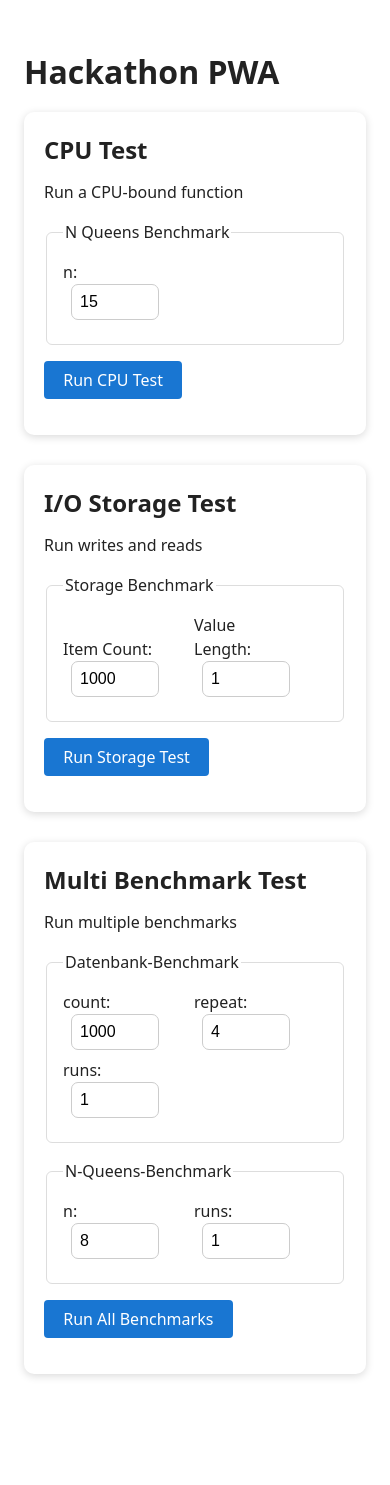
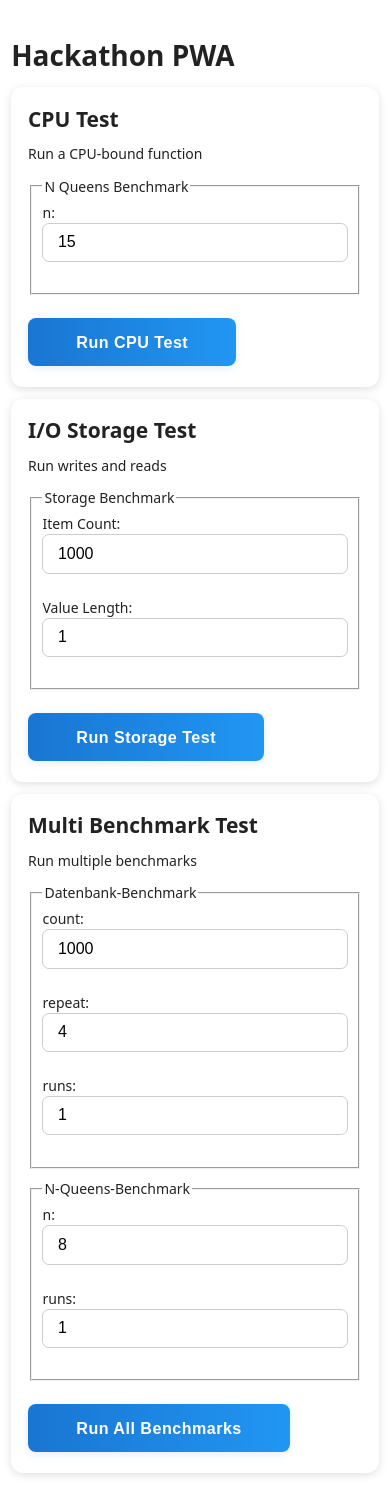
Before and after one commit to jessicadraper/web-hackathon-pwa, a Vue app in the folder pwa-app/: page / in a window 390 px wide. Before the commit the page ends 1404 px from the top, so only its background shows below. Built offline with nearby package versions, Linux system fonts and the light colour scheme.

Commit message:
CSS optimization

```diff
--- a/pwa-app/src/components/CPUTest.vue
+++ b/pwa-app/src/components/CPUTest.vue
@@ -38,75 +38,3 @@ async function cpuTest() {
     </div>
   </div>
 </template>
-
-<style scoped>
-.benchmark-card {
-  max-width: 600px;
-  margin: 2em auto;
-  background: #fff;
-  border-radius: 10px;
-  box-shadow: 0 2px 12px rgba(0,0,0,0.08);
-  padding: 2em 2em 1.5em 2em;
-}
-.benchmark-card.inner-card {
-  box-shadow: none;
-  border: none;
-  padding: 0;
-  margin: 0;
-  background: transparent;
-}
-.benchmark-form fieldset {
-  border: 1px solid #ddd;
-  border-radius: 6px;
-  margin-bottom: 1em;
-  padding: 1em;
-}
-.benchmark-form label {
-  display: inline-block;
-  margin-right: 1.5em;
-  margin-bottom: 0.5em;
-}
-.benchmark-form input[type="number"] {
-  width: 70px;
-  margin-left: 0.5em;
-}
-button {
-  margin-bottom: 1em;
-  background: #1976d2;
-  color: #fff;
-  border: none;
-  border-radius: 4px;
-  padding: 0.5em 1.2em;
-  font-size: 1em;
-  cursor: pointer;
-  transition: background 0.2s;
-}
-button:disabled {
-  background: #aaa;
-  cursor: not-allowed;
-}
-.notice {
-  display: flex;
-  align-items: center;
-  background: #e3f2fd;
-  color: #1976d2;
-  border-radius: 6px;
-  padding: 1em;
-  margin: 1.5em 0;
-  font-weight: 500;
-  font-size: 1.1em;
-}
-.spinner {
-  width: 22px;
-  height: 22px;
-  border: 3px solid #90caf9;
-  border-top: 3px solid #1976d2;
-  border-radius: 50%;
-  margin-right: 1em;
-  animation: spin 1s linear infinite;
-}
-@keyframes spin {
-  0% { transform: rotate(0deg); }
-  100% { transform: rotate(360deg); }
-}
-</style>
--- a/pwa-app/src/components/MultiBenchmark.vue
+++ b/pwa-app/src/components/MultiBenchmark.vue
@@ -101,138 +101,3 @@ async function runBenchmarks() {
   loading.value = false
 }
 </script>
-
-<style scoped>
-.benchmark-card {
-  max-width: 600px;
-  margin: 2em auto;
-  background: #fff;
-  border-radius: 10px;
-  box-shadow: 0 2px 12px rgba(0,0,0,0.08);
-  padding: 2em 2em 1.5em 2em;
-}
-.benchmark-form fieldset {
-  border: 1px solid #ddd;
-  border-radius: 6px;
-  margin-bottom: 1em;
-  padding: 1em;
-}
-.benchmark-form label {
-  display: inline-block;
-  margin-right: 1.5em;
-  margin-bottom: 0.5em;
-}
-.benchmark-form input[type="number"] {
-  width: 70px;
-  margin-left: 0.5em;
-}
-button, .csv-btn {
-  margin-bottom: 1em;
-  background: #1976d2;
-  color: #fff;
-  border: none;
-  border-radius: 4px;
-  padding: 0.5em 1.2em;
-  font-size: 1em;
-  cursor: pointer;
-  transition: background 0.2s;
-}
-button:disabled {
-  background: #aaa;
-  cursor: not-allowed;
-}
-.csv-btn {
-  margin-bottom: 1.5em;
-}
-.notice {
-  display: flex;
-  align-items: center;
-  background: #e3f2fd;
-  color: #1976d2;
-  border-radius: 6px;
-  padding: 1em;
-  margin: 1.5em 0;
-  font-weight: 500;
-  font-size: 1.1em;
-}
-.spinner {
-  width: 22px;
-  height: 22px;
-  border: 3px solid #90caf9;
-  border-top: 3px solid #1976d2;
-  border-radius: 50%;
-  margin-right: 1em;
-  animation: spin 1s linear infinite;
-}
-@keyframes spin {
-  0% { transform: rotate(0deg); }
-  100% { transform: rotate(360deg); }
-}
-/* Card-Styling wie gehabt */
-.benchmark-card {
-  max-width: 600px;
-  margin: 2em auto;
-  background: #fff;
-  border-radius: 10px;
-  box-shadow: 0 2px 12px rgba(0,0,0,0.08);
-  padding: 2em 2em 1.5em 2em;
-}
-.benchmark-form fieldset {
-  border: 1px solid #ddd;
-  border-radius: 6px;
-  margin-bottom: 1em;
-  padding: 1em;
-}
-.benchmark-form label {
-  display: inline-block;
-  margin-right: 1.5em;
-  margin-bottom: 0.5em;
-}
-.benchmark-form input[type="number"] {
-  width: 70px;
-  margin-left: 0.5em;
-}
-button, .csv-btn {
-  margin-bottom: 1em;
-  background: #1976d2;
-  color: #fff;
-  border: none;
-  border-radius: 4px;
-  padding: 0.5em 1.2em;
-  font-size: 1em;
-  cursor: pointer;
-  transition: background 0.2s;
-}
-button:disabled {
-  background: #aaa;
-  cursor: not-allowed;
-}
-.csv-btn {
-  margin-bottom: 1.5em;
-}
-.notice {
-  display: flex;
-  align-items: center;
-  background: #e3f2fd;
-  color: #1976d2;
-  border-radius: 6px;
-  padding: 1em;
-  margin: 1.5em 0;
-  font-weight: 500;
-  font-size: 1.1em;
-}
-.spinner {
-  width: 22px;
-  height: 22px;
-  border: 3px solid #90caf9;
-  border-top: 3px solid #1976d2;
-  border-radius: 50%;
-  margin-right: 1em;
-  animation: spin 1s linear infinite;
-}
-@keyframes spin {
-  0% { transform: rotate(0deg); }
-  100% { transform: rotate(360deg); }
-}
-
-</style>
--- a/pwa-app/src/components/StorageTest.vue
+++ b/pwa-app/src/components/StorageTest.vue
@@ -45,75 +45,3 @@ async function storageTest() {
     </div>
   </div>
 </template>
-
-<style scoped>
-.benchmark-card {
-  max-width: 600px;
-  margin: 2em auto;
-  background: #fff;
-  border-radius: 10px;
-  box-shadow: 0 2px 12px rgba(0,0,0,0.08);
-  padding: 2em 2em 1.5em 2em;
-}
-.benchmark-card.inner-card {
-  box-shadow: none;
-  border: none;
-  padding: 0;
-  margin: 0;
-  background: transparent;
-}
-.benchmark-form fieldset {
-  border: 1px solid #ddd;
-  border-radius: 6px;
-  margin-bottom: 1em;
-  padding: 1em;
-}
-.benchmark-form label {
-  display: inline-block;
-  margin-right: 1.5em;
-  margin-bottom: 0.5em;
-}
-.benchmark-form input[type="number"] {
-  width: 70px;
-  margin-left: 0.5em;
-}
-button {
-  margin-bottom: 1em;
-  background: #1976d2;
-  color: #fff;
-  border: none;
-  border-radius: 4px;
-  padding: 0.5em 1.2em;
-  font-size: 1em;
-  cursor: pointer;
-  transition: background 0.2s;
-}
-button:disabled {
-  background: #aaa;
-  cursor: not-allowed;
-}
-.notice {
-  display: flex;
-  align-items: center;
-  background: #e3f2fd;
-  color: #1976d2;
-  border-radius: 6px;
-  padding: 1em;
-  margin: 1.5em 0;
-  font-weight: 500;
-  font-size: 1.1em;
-}
-.spinner {
-  width: 22px;
-  height: 22px;
-  border: 3px solid #90caf9;
-  border-top: 3px solid #1976d2;
-  border-radius: 50%;
-  margin-right: 1em;
-  animation: spin 1s linear infinite;
-}
-@keyframes spin {
-  0% { transform: rotate(0deg); }
-  100% { transform: rotate(360deg); }
-}
-</style>
--- a/pwa-app/src/style.css
+++ b/pwa-app/src/style.css
@@ -1,4 +1,10 @@
 /* Basic global styles */
+*,
+*::before,
+*::after {
+  box-sizing: border-box;
+}
+
 html,
 body {
   margin: 0;
@@ -52,55 +58,39 @@ a:hover {
   color: #003399;
 }
 
-button {
-  font-family: inherit;
-  font-size: 1em;
-  padding: 0.5em 1em;
-  border-radius: 4px;
-  border: 1px solid #ccc;
-  background: #f5f5f5;
-  cursor: pointer;
-  transition:
-    background 0.2s,
-    border-color 0.2s;
-}
-button:hover {
-  background: #eaeaea;
-  border-color: #888;
-}
-
 label {
-  padding-right: 7px;
-  width: 100px;
-  display: block;
+  padding-right: 10px;
+  min-width: 90px;
+  display: inline-block;
   font-weight: 500;
+  margin-bottom: 0.7em;
 }
 
 input {
   font-size: 16px;
-  padding: 0.5em;
+  padding: 0.6em 0.9em;
   border: 1px solid #ccc;
   background-color: #fff;
   border-radius: 7px;
+  margin-bottom: 0.7em;
 }
 
 input[type="number"] {
-  width: 60px;
+  width: 80px;
 }
 
 .field {
-  padding: 10px 0;
+  padding: 8px 0 4px 0;
   display: flex;
   align-items: center;
 }
 
 .card {
-  /* Add shadows to create the "card" effect */
-  box-shadow: 0 2px 8px 0 rgba(0, 0, 0, 0.15);
-  transition: 0.3s;
-  padding: 20px;
-  border-radius: 10px;
-  margin-bottom: 30px;
+  box-shadow: 0 2px 8px 0 rgba(0, 0, 0, 0.13);
+  transition: box-shadow 0.2s;
+  padding: 2em 2em 1em 2em;
+  border-radius: 12px;
+  margin-bottom: 1.2em;
   background: #fff;
 }
 
@@ -112,3 +102,152 @@ input[type="number"] {
 .container {
   padding: 2px 16px;
 }
+
+button, .csv-btn {
+  margin-top: 1em;
+  margin-bottom: 1em;
+  background: linear-gradient(90deg, #1976d2 0%, #2196f3 100%);
+  color: #fff;
+  border: none;
+  border-radius: 8px;
+  padding: 0.75em 2em;
+  font-size: 1.08em;
+  font-weight: 600;
+  letter-spacing: 0.03em;
+  cursor: pointer;
+  box-shadow: 0 2px 8px 0 rgba(25, 118, 210, 0.13);
+  transition: background 0.18s, box-shadow 0.18s, transform 0.12s;
+}
+button:hover, .csv-btn:hover {
+  background: linear-gradient(90deg, #1565c0 0%, #1976d2 100%);
+  box-shadow: 0 4px 16px 0 rgba(25, 118, 210, 0.18);
+  transform: translateY(-2px) scale(1.03);
+}
+button:active, .csv-btn:active {
+  background: #1565c0;
+  box-shadow: 0 1px 4px 0 rgba(25, 118, 210, 0.10);
+  transform: scale(0.98);
+}
+button:disabled {
+  background: #aaa;
+  cursor: not-allowed;
+}
+
+fieldset {
+  margin-bottom: 0.7em;
+}
+
+.notice {
+  display: flex;
+  align-items: center;
+  background: #e3f2fd;
+  color: #1976d2;
+  border-radius: 8px;
+  padding: 1.2em 1.5em;
+  margin: 2em 0 1.5em 0;
+  font-weight: 500;
+  font-size: 1.08em;
+  gap: 1em;
+}
+
+.spinner {
+  width: 24px;
+  height: 24px;
+  border: 3px solid #90caf9;
+  border-top: 3px solid #1976d2;
+  border-radius: 50%;
+  margin-right: 1.2em;
+  animation: spin 0.8s linear infinite;
+}
+
+@keyframes spin {
+  0% { transform: rotate(0deg); }
+  100% { transform: rotate(360deg); }
+}
+
+/* Mobile Optimizations */
+@media (max-width: 768px) {
+  #app {
+    padding-left: 1rem;
+    padding-right: 1rem;
+  }
+
+  .card {
+    padding: 1.5em 1.5em 0.8em 1.5em;
+    margin-bottom: 1em;
+  }
+
+  button, .csv-btn {
+    padding: 0.8em 2.5em;
+    font-size: 1.1em;
+    margin-top: 0.8em;
+    margin-bottom: 0.8em;
+  }
+
+  label {
+    display: block;
+    min-width: auto;
+    padding-right: 0;
+    margin-bottom: 0.5em;
+  }
+
+  input {
+    width: 100%;
+    margin-bottom: 1em;
+  }
+
+  input[type="number"] {
+    width: 100%;
+  }
+
+  .field {
+    flex-direction: column;
+    align-items: flex-start;
+  }
+
+  .notice {
+    padding: 1em 1.2em;
+    margin: 1.5em 0 1em 0;
+  }
+
+  .spinner {
+    width: 28px;
+    height: 28px;
+    margin-right: 1em;
+  }
+}
+
+@media (max-width: 480px) {
+  html, body {
+    font-size: 14px;
+  }
+
+  #app {
+    padding-left: 0.8rem;
+    padding-right: 0.8rem;
+  }
+
+  .card {
+    padding: 1.2em 1.2em 0.6em 1.2em;
+    margin-bottom: 0.8em;
+  }
+
+  button, .csv-btn {
+    padding: 0.9em 3em;
+    font-size: 1.15em;
+  }
+
+  h1, h2, h3, h4, h5, h6 {
+    margin-top: 1.2em;
+    margin-bottom: 0.4em;
+  }
+
+  p {
+    margin-bottom: 0.8em;
+  }
+
+  .notice {
+    padding: 0.8em 1em;
+    font-size: 1em;
+  }
+}
```
